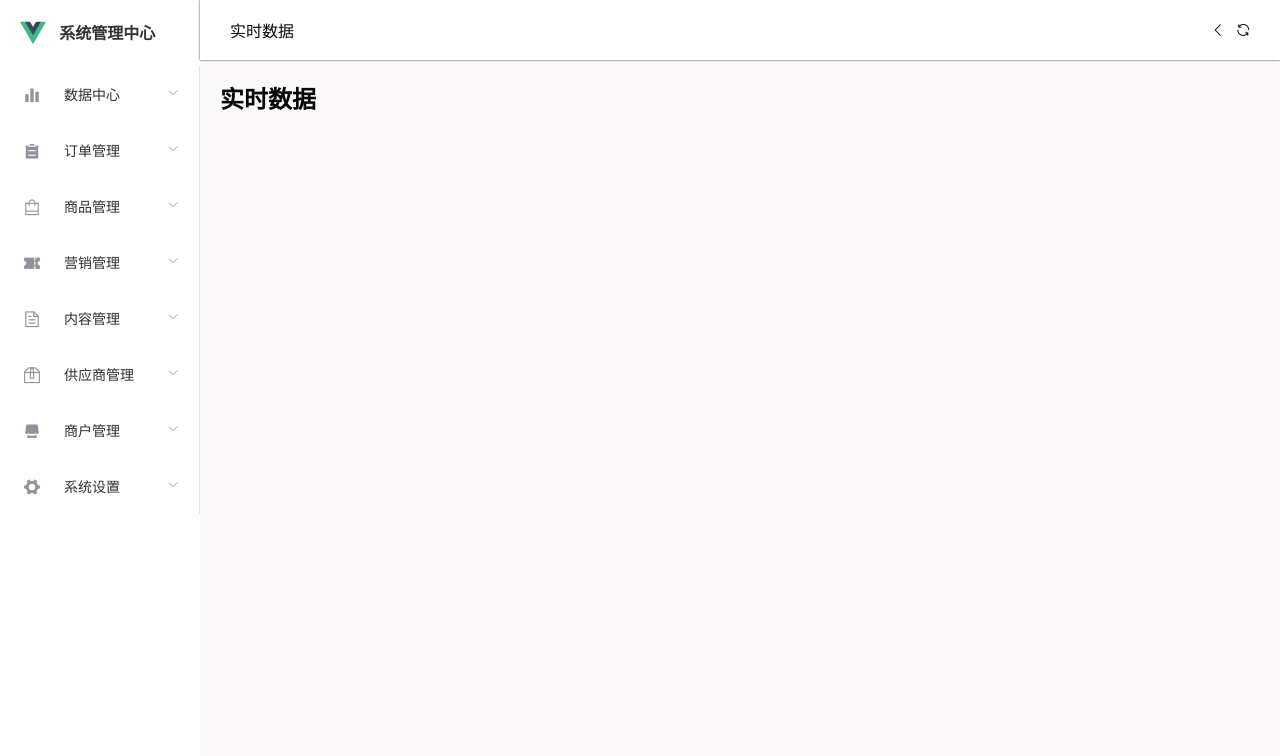
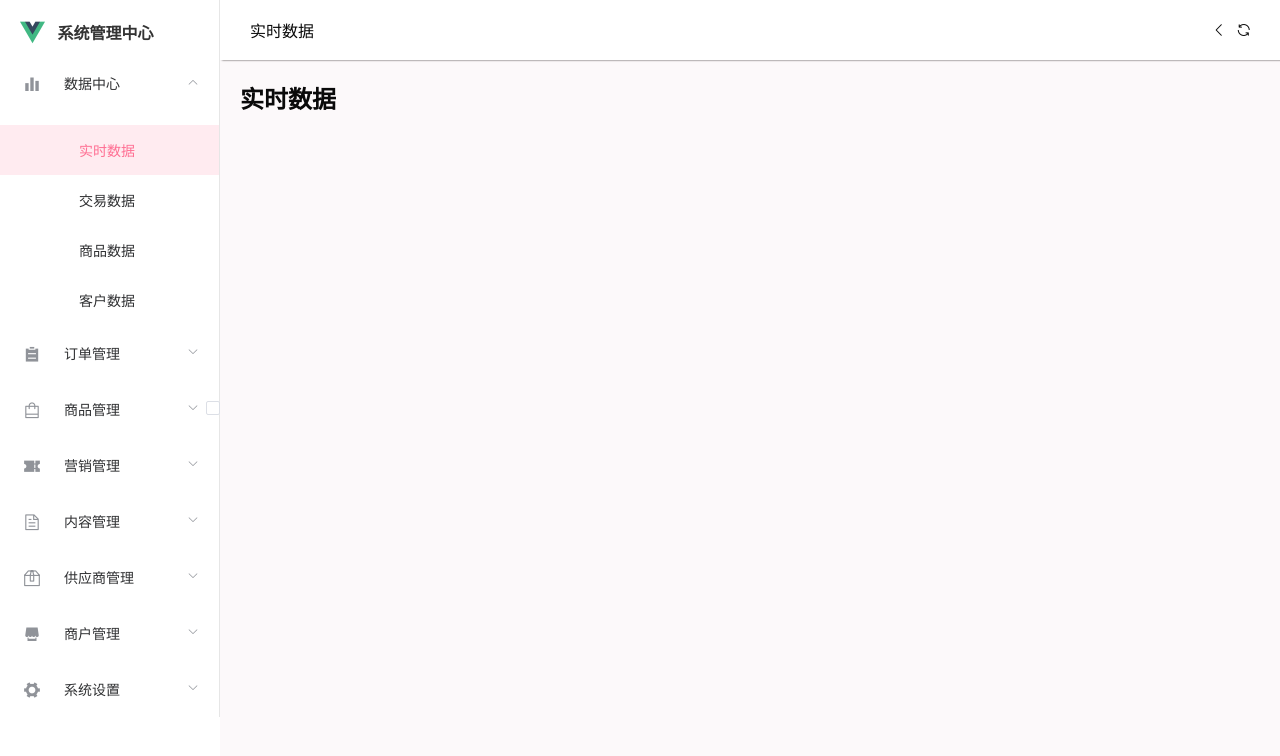
Before and after one commit to bo-ddd/union-b, a Vue app: page /data/realtime in a window 1280 px wide. Shown: the top 756 px of the page. Built offline with nearby package versions, Linux system fonts and the light colour scheme.

Commit message:
更新了首页样式 意见反馈

```diff
--- a/src/router/index.js
+++ b/src/router/index.js
@@ -489,13 +489,13 @@ export const routes = [{
                     import ( /* webpackChunkName: "theme" */ '../views/set/Theme')
             },
             {
-                path: '/set/userinfo',
-                name: 'UserInfo',
+                path: '/set/feedback',
+                name: 'Feedback',
                 meta: {
-                    title: '用户信息',
+                    title: '意见反馈',
                 },
                 component: () =>
-                    import ( /* webpackChunkName: "userinfo" */ '../views/set/UserInfo')
+                    import ( /* webpackChunkName: "feedback" */ '../views/set/Feedback')
             },
             {
                 path: '/set/password',
--- a/src/views/Home.vue
+++ b/src/views/Home.vue
@@ -1,14 +1,14 @@
 <template>
 <div class="home">
     <el-container>
-        <el-aside width="200px">
+        <el-aside :width="isCollapse?'60px':'220px'">
+            <el-checkbox v-model="isCollapse" class="switch"></el-checkbox>
+            <div class="aside_main">
+                <el-menu class="menu el-menu-vertical-demo" :router="true" :default-active="$route.path" @open="handleOpen" @close="handleClose" :collapse="isCollapse" active-text-color="#ff6f93">
                     <div class="logobox">
                         <img src="../assets/logo.png" alt="" class="logo">
-                <div class="fw-b">系统管理中心</div>
+                        <div class="fw-b" v-if="!isCollapse">系统管理中心</div>
                     </div>
-            <div class="aside_main">
-                <el-col :span="12" class="aside_menu">
-                    <el-menu class="menu" :router="true" default-active="">
                     <el-submenu v-for="(link, index) in routes" :key="index" :index="link.path">
                         <template slot="title">
                             <i :class="link.meta.icon"></i>
@@ -21,7 +21,6 @@
                         </el-menu-item-group>
                     </el-submenu>
                 </el-menu>
-                </el-col>
             </div>
         </el-aside>
         <el-container>
@@ -46,7 +45,13 @@ import {
 } from 'vuex';
 export default {
     data() {
-        return {}
+        return {
+            isCollapse: false
+        };
+    },
+    methods: {
+        handleOpen() {},
+        handleClose() {}
     },
     computed: {
         ...mapGetters(['routes'])
@@ -66,32 +71,47 @@ export default {
         color: #333;
         text-align: center;
         height: 100vh;
+        position: relative;
+
+        & .switch {
+            position: absolute;
+            top: 50vh;
+            right: 0px;
+        }
+
+        &.el-menu-item:focus,
+        .el-menu-item:hover,
+        .el-menu-item.is-active,
+        ::v-deep .el-submenu__title:hover,
+        ::v-deep .el-submenu__title.is-active {
+            outline: 0;
+            background-color: #ffebf0 !important;
+        }
 
         & .logobox {
-            padding: 20px;
+            padding: 20px 20px 10px 20px;
             display: grid;
-            grid-template-columns: 1fr 10fr;
+            grid-template-columns: 1fr 3fr;
+            width: 150px;
 
             & .logo {
-                width: 180%;
+                width: 25px;
             }
 
             & .fw-b {
-                font-weight: bolder;
+                font-weight: bold;
+
             }
         }
 
         & .aside_main {
             text-align: left;
-            & .aside_menu {
-                width: 100%;
-            }
 
-            & i{
+            & i {
                 margin-right: 20px;
             }
 
-            & .el-menu-item{
+            & .el-menu-item {
                 text-align: center;
             }
         }
@@ -100,13 +120,13 @@ export default {
     & .el-header {
         display: grid;
         grid-template-columns: 40fr 1fr 1fr;
-        box-shadow: 0 0 2px #3a3434;
+        box-shadow: 2px 0 2px #3a3434;
         background-color: #ffffff;
         font-size: 16px;
         align-items: center;
 
         & .top_left {
-            & >span {
+            &>span {
                 margin-left: 10px;
             }
         }
```
Also changed, not shown: src/views/set/Feedback.vue (renamed from src/views/set/UserInfo.vue). Lines whose indentation alone changed are shown as unchanged.
